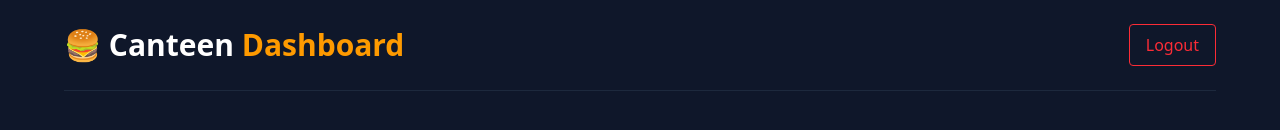
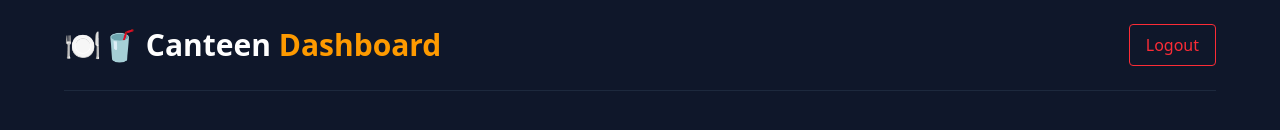
Before and after one commit to harshhadiyal7/Resource-Management-System-V2, a React (Vite) app in the folder client/: page /canteen/dashboard in a window 1280 px wide. Shown: the top 130 px of the page. Built offline with nearby package versions, Linux system fonts and the light colour scheme; no server answers; sample sign-in values are in the browser's storage.

Commit message:
Dashboards changes.

```diff
--- a/client/src/components/AdminDashboard.jsx
+++ b/client/src/components/AdminDashboard.jsx
@@ -326,7 +326,7 @@ const AdminCanteenCard = ({ item }) => {
     return (
         <div className="bg-[#1e293b] rounded-2xl border border-slate-700 overflow-hidden hover:border-amber-500/50 hover:shadow-[0_0_20px_rgba(245,158,11,0.1)] transition group flex flex-col h-full">
             <div className="h-28 bg-slate-800/50 flex items-center justify-center text-5xl relative overflow-hidden group-hover:bg-amber-900/10 transition">
-                🍔
+                🍽️🥤
 
             </div>
             <div className="p-5 flex flex-col flex-1">
--- a/client/src/components/CanteenDashboard.jsx
+++ b/client/src/components/CanteenDashboard.jsx
@@ -94,7 +94,7 @@ const CanteenDashboard = () => {
     <div className="min-h-screen bg-[#0f172a] text-white p-6 font-sans">
       <div className="max-w-6xl mx-auto">
         <header className="flex justify-between items-center mb-10 border-b border-slate-800 pb-6">
-          <h1 className="text-3xl font-bold">🍔 Canteen <span className="text-amber-500">Dashboard</span></h1>
+          <h1 className="text-3xl font-bold">🍽️🥤 Canteen <span className="text-amber-500">Dashboard</span></h1>
           <button onClick={() => { localStorage.clear(); navigate('/login/canteen'); }} className="border border-red-500 text-red-500 px-4 py-2 rounded hover:bg-red-500/10">Logout</button>
         </header>
 
@@ -123,7 +123,7 @@ const CanteenDashboard = () => {
 
                   {/* 1. Header with Icon & Status Badge */}
                   <div className="h-28 bg-slate-800/50 flex items-center justify-center text-5xl relative overflow-hidden group-hover:bg-amber-900/10 transition">
-                      🍔
+                      🍽️🥤
 
                   </div>
 
--- a/client/src/components/StudentDashboard.jsx
+++ b/client/src/components/StudentDashboard.jsx
@@ -79,7 +79,7 @@ const StudentDashboard = () => {
 
         {/* --- TABS --- */}
         <div className="flex justify-center mb-10 gap-4">
-          <TabButton label="🍔 Canteen" isActive={activeTab === 'canteen'} onClick={() => setActiveTab('canteen')} color="amber" />
+          <TabButton label="🍽️🥤 Canteen" isActive={activeTab === 'canteen'} onClick={() => setActiveTab('canteen')} color="amber" />
           <TabButton label="✏️ Stationery" isActive={activeTab === 'stationery'} onClick={() => setActiveTab('stationery')} color="purple" />
           <TabButton label="🛏️ Hostel" isActive={activeTab === 'hostel'} onClick={() => setActiveTab('hostel')} color="emerald" />
         </div>
@@ -116,7 +116,7 @@ const CanteenCard = ({ item }) => {
     return (
         <div className="bg-[#1e293b] rounded-2xl border border-slate-700 overflow-hidden hover:border-amber-500/50 hover:shadow-[0_0_20px_rgba(245,158,11,0.1)] transition group flex flex-col h-full">
             <div className="h-32 bg-slate-800/50 flex items-center justify-center text-5xl relative overflow-hidden group-hover:bg-amber-900/10 transition">
-                🍔
+                🍽️🥤
 
             </div>
             <div className="p-5 flex flex-col flex-1">
```
Also changed, not shown: 1 other file (tests, documents, lock files or other folders).
